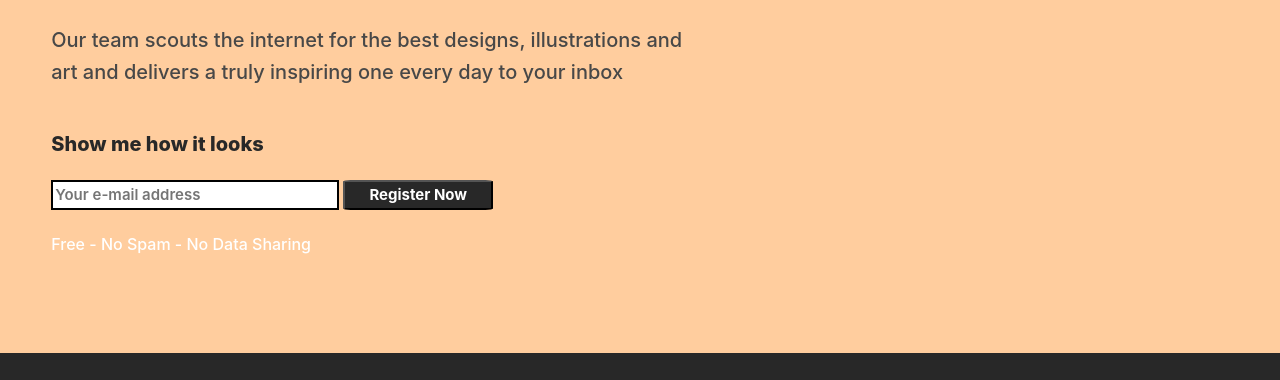
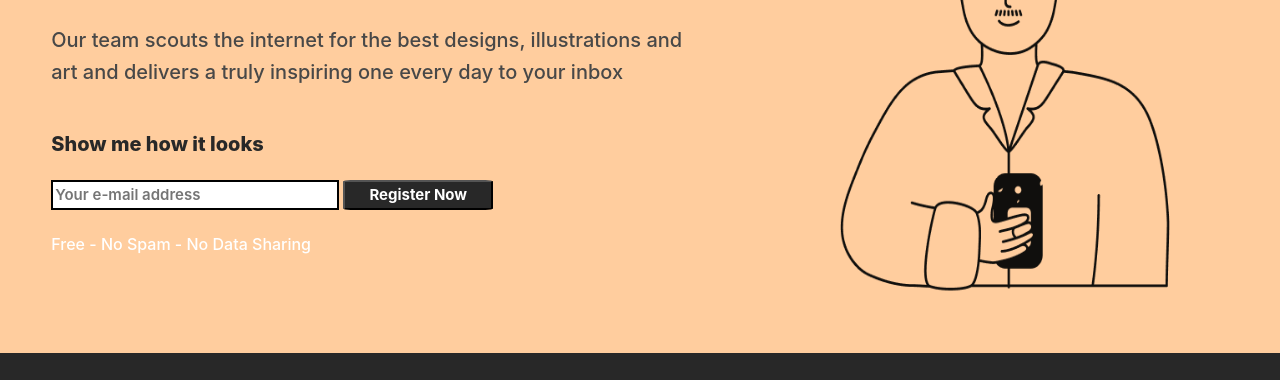
Before and after one commit to ajay7906/assignment1, a plain HTML site: page index.html in a window 1280 px wide. Shown: the part 191-571 px from the top of the page. Drawn offline with Linux system fonts and the light colour scheme; the site is published under a folder, as on GitHub Pages, so addresses that start at the root find nothing.

Commit message:
Your commit message here

```diff
--- a/index.html
+++ b/index.html
@@ -21,7 +21,7 @@
             </div>
 
             <div class="right">
-                <img src="/images/dweep io 1.png" alt="">
+                <img src="images/dweep io 1.png" alt="">
 
             </div>
 
```
